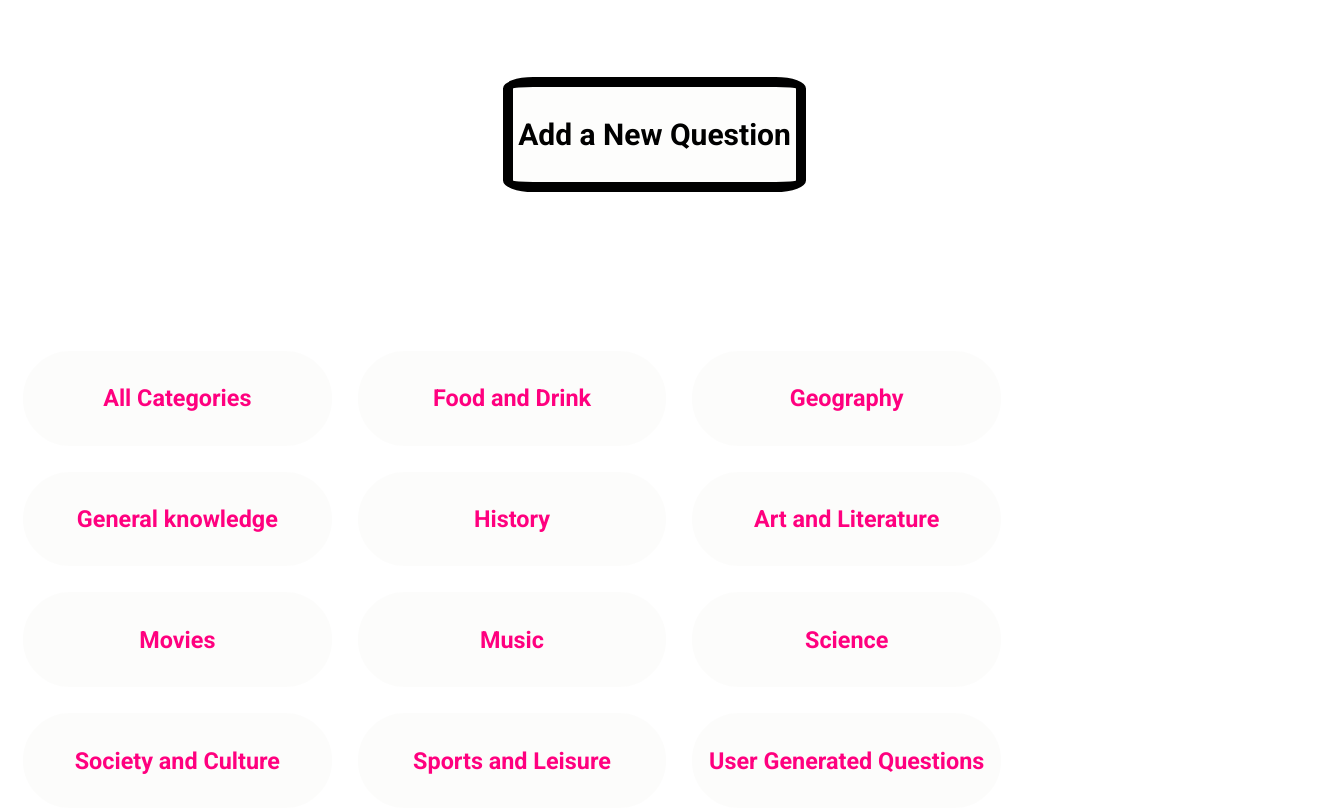
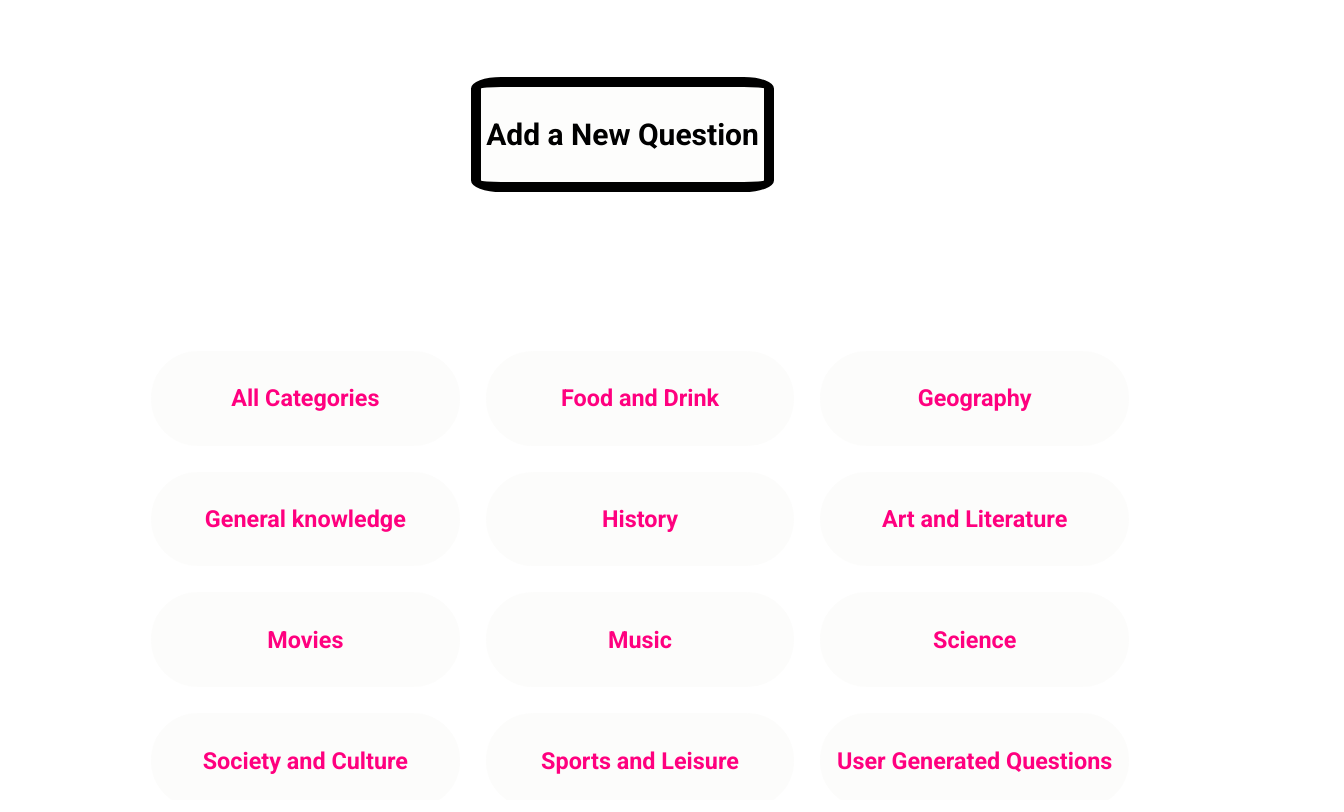
Before and after one commit to KarrarQ/trivialdispute, a React (Create React App) app: page / in a window 1280 px wide. Shown: the top 812 px of the page, 1344 px wide, since content can reach past the window. Built offline with nearby package versions, Linux system fonts and the light colour scheme.

Commit message:
Added styling to app

```diff
--- a/src/components/App/App.css
+++ b/src/components/App/App.css
@@ -1,18 +1,27 @@
 .App {
+  display: flex;
+  flex-direction: column;
+  align-items: center;
+  /* background-image: url(https://pro2-bar-s3-cdn-cf2.myportfolio.com/91b70d64-0e4f-4ba1-9d15-f71726bcefee/3b861286-cfd4-4743-83ce-4a4e398c23b1.gif?h=f3012916d473f9f456a291e496895cec); */
+  width: 100%;
+  min-height: 100vh;
+  max-height: 100vh;
+  overflow-y: scroll;
+  background-repeat: no-repeat;
+  background-size: cover;
   text-align: center;
+  position: absolute;
 }
 
-.App-logo {
+/* .App-logo {
   height: 40vmin;
   pointer-events: none;
 }
-
 @media (prefers-reduced-motion: no-preference) {
   .App-logo {
     animation: App-logo-spin infinite 20s linear;
   }
 }
-
 .App-header {
   background-color: #282c34;
   min-height: 100vh;
@@ -23,11 +32,9 @@
   font-size: calc(10px + 2vmin);
   color: white;
 }
-
 .App-link {
   color: #61dafb;
 }
-
 @keyframes App-logo-spin {
   from {
     transform: rotate(0deg);
@@ -35,4 +42,4 @@
   to {
     transform: rotate(360deg);
   }
-}
+} */
```
